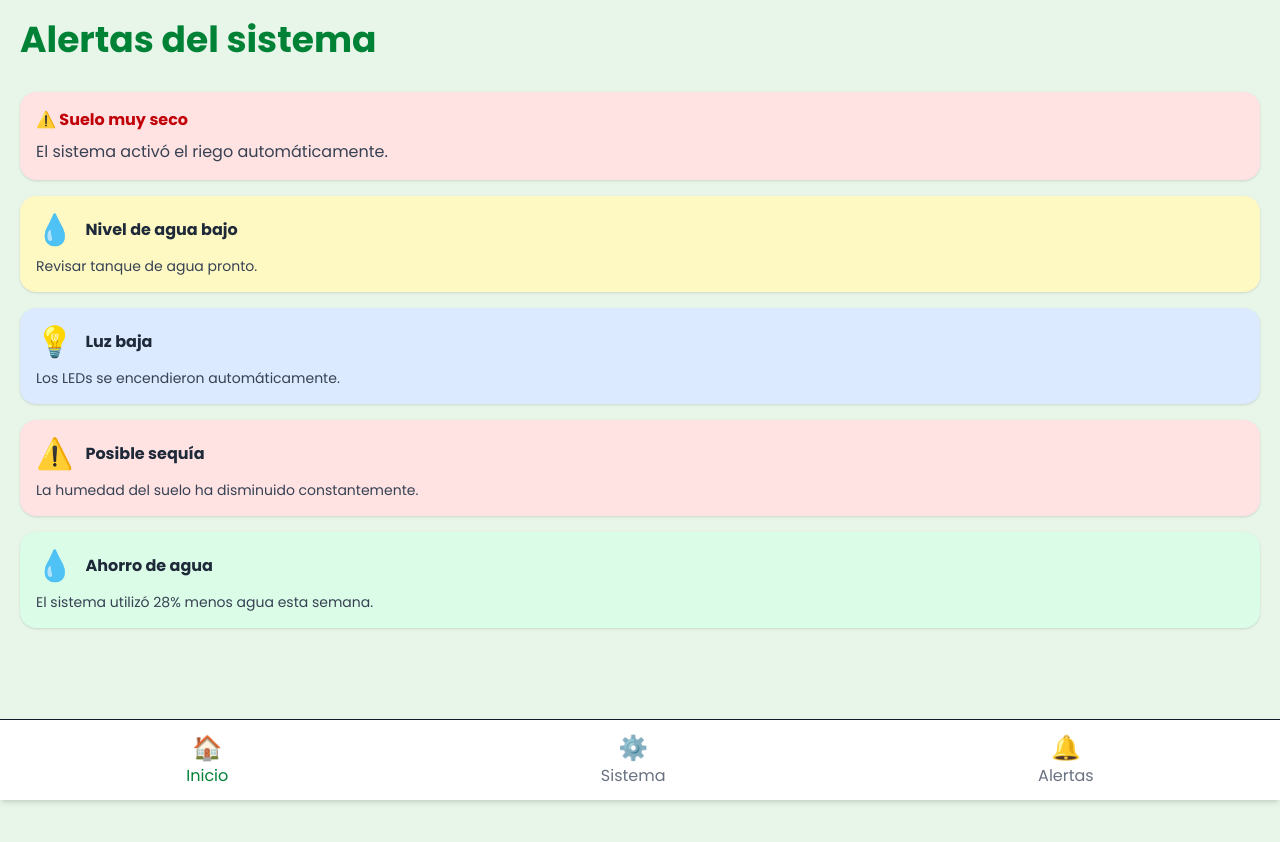
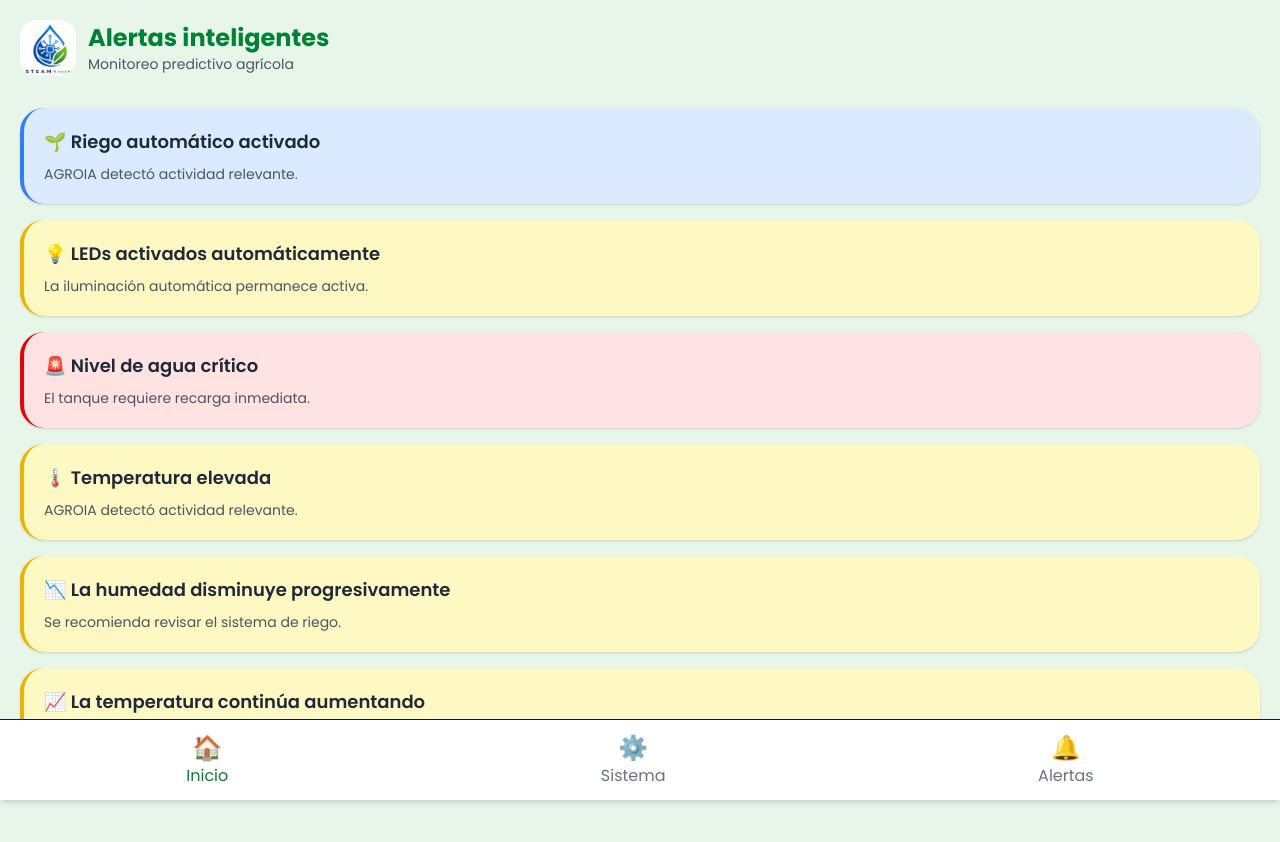
Before and after one commit to inversioneskevinmosquera-cmd/agroia-sucre, a Next.js app in the folder frontend/: page /alertas in a window 1280 px wide. Shown: the top 842 px of the page. Before the commit the page ends 800 px from the top, so only its background shows below. Built offline with nearby package versions, Linux system fonts and the light colour scheme.

Commit message:
Nueva arquitectura inteligente de AGROIA

```diff
--- a/frontend/app/alertas/page.tsx
+++ b/frontend/app/alertas/page.tsx
@@ -1,59 +1,111 @@
-import { sensorData } from "@/data/sensorData";
+import { evaluarSistema } from "@/lib/agroiaEngine";
 import BottomNav from "@/components/BottomNav";
-import AlertCard from "@/components/AlertCard";
+
 
 export default function AlertasPage() {
-  const sueloSeco = sensorData.humedad < 40;
+  const {
+    eventos,
+    sueloSeco,
+    luzBaja,
+    aguaCritica,
+    temperaturaAlta,
+  } = evaluarSistema();
   return (
     <main className="min-h-screen bg-[#e8f5e9] p-5 pb-24">
 
-      <h1 className="text-4xl font-bold text-green-700 mb-8">
-        Alertas del sistema
-      </h1>
+      <div className="flex items-center gap-3 mb-8">
+
+        <img
+          src="/logo.png"
+          alt="Logo"
+          className="w-14 h-14 rounded-2xl"
+        />
+
+        <div>
+
+          <h1 className="text-2xl font-bold text-green-700">
+            Alertas inteligentes
+          </h1>
+
+          <p className="text-sm text-gray-600">
+            Monitoreo predictivo agrícola
+          </p>
+
+        </div>
+
+      </div>
 
       <div className="space-y-4">
 
+        <div className="space-y-4">
 
-        {sueloSeco && (
-          <div className="bg-red-100 p-4 rounded-2xl shadow">
-            <h2 className="font-bold text-red-700">
-              ⚠️ Suelo muy seco
-            </h2>
+          {
+            eventos.length > 0 ? (
 
-            <p className="text-gray-700 mt-2">
-              El sistema activó el riego automáticamente.
-            </p>
-          </div>
-        )}
+              eventos.map((evento, index) => (
 
+                <div
+                  key={index}
+                  className={`rounded-3xl p-5 shadow-sm border-l-4
 
-        <AlertCard
-          titulo="Nivel de agua bajo"
-          mensaje="Revisar tanque de agua pronto."
-          color="bg-yellow-100"
-          icono="💧"
-        />
+    ${evento.tipo === "critico"
+                      ? "bg-red-100 border-red-600"
 
-        <AlertCard
-          titulo="Luz baja"
-          mensaje="Los LEDs se encendieron automáticamente."
-          color="bg-blue-100"
-          icono="💡"
-        />
+                      : evento.tipo === "advertencia"
+                        ? "bg-yellow-100 border-yellow-500"
 
-        <AlertCard
-          titulo="Posible sequía"
-          mensaje="La humedad del suelo ha disminuido constantemente."
-          color="bg-red-100"
-          icono="⚠️"
-        />
+                        : "bg-blue-100 border-blue-500"
+                    }
 
-        <AlertCard
-          titulo="Ahorro de agua"
-          mensaje="El sistema utilizó 28% menos agua esta semana."
-          color="bg-green-100"
-          icono="💧"
-        />
+  `}
+                >
+
+                  <h2 className="text-lg font-semibold text-gray-800">
+                    {evento.mensaje}
+                  </h2>
+
+                  <p className="text-gray-600 text-sm mt-2">
+
+                    {
+                      evento.mensaje.includes("humedad")
+                        ? "Se recomienda revisar el sistema de riego."
+
+                        : evento.mensaje.includes("temperatura")
+                          ? "El cultivo presenta aumento térmico progresivo."
+
+                          : evento.mensaje.includes("agua")
+                            ? "El tanque requiere recarga inmediata."
+
+                            : evento.mensaje.includes("LED")
+                              ? "La iluminación automática permanece activa."
+
+                              : "AGROIA detectó actividad relevante."
+                    }
+
+                  </p>
+
+                </div>
+
+              ))
+
+            ) : (
+
+              <div className="bg-green-100 rounded-3xl p-5 shadow-sm">
+
+                <h2 className="text-lg font-semibold text-green-800">
+                  Sistema estable
+                </h2>
+
+                <p className="text-green-700 mt-2">
+                  No se detectan riesgos importantes.
+                </p>
+
+              </div>
+
+            )
+          }
+
+        </div>
 
       </div>
 
--- a/frontend/app/page.tsx
+++ b/frontend/app/page.tsx
@@ -1,3 +1,4 @@
+import { evaluarSistema } from "@/lib/agroiaEngine";
 import { sensorData } from "@/data/sensorData";
 import BottomNav from "@/components/BottomNav";
 import Header from "@/components/Header";
@@ -5,31 +6,14 @@ import SensorCard from "@/components/SensorCard";
 import StatusCard from "@/components/StatusCard";
 
 export default function Home() {
-  const luzBaja = sensorData.luz < 30;
-  const estadoLuz = luzBaja ? "Baja" : "Normal";
-  const ledsActivos = luzBaja;
-  const sueloSeco = sensorData.humedad < 40;
-
-  const aguaBaja = sensorData.agua < 20;
-  let estadoTitulo = "SISTEMA ESTABLE";
-  let estadoMensaje = "Todo funcionando correctamente";
-
-  if (aguaBaja) {
-    estadoTitulo = "TANQUE CRÍTICO";
-    estadoMensaje = "Revisar nivel de agua inmediatamente";
-  }
-
-  else if (sueloSeco) {
-    estadoTitulo = "RIEGO ACTIVADO";
-    estadoMensaje = "El sistema activó el riego automático";
-  }
-
-  else if (luzBaja) {
-    estadoTitulo = "ILUMINACIÓN AUTOMÁTICA";
-    estadoMensaje = "LEDs activados automáticamente";
-  }
-
-  const riegoBloqueado = aguaBaja;
+  const {
+    sueloSeco,
+    luzBaja,
+    aguaCritica,
+    temperaturaAlta,
+    estadoTitulo,
+    estadoMensaje,
+  } = evaluarSistema();
   return (
     <main className="min-h-screen bg-[#e8f5e9] flex flex-col items-center px-4 pt-4 pb-28">
 
@@ -41,7 +25,7 @@ export default function Home() {
         <div className="flex items-center gap-3">
 
           <div
-            className={`w-4 h-4 rounded-full ${aguaBaja
+            className={`w-4 h-4 rounded-full ${aguaCritica
               ? "bg-red-500"
               : sueloSeco
                 ? "bg-yellow-500"
--- a/frontend/app/sistema/page.tsx
+++ b/frontend/app/sistema/page.tsx
@@ -1,12 +1,19 @@
+import { evaluarSistema } from "@/lib/agroiaEngine";
 import BottomNav from "@/components/BottomNav";
 import SystemCard from "@/components/SystemCard";
 import { sensorData } from "@/data/sensorData";
 
 export default function SistemaPage() {
 
-  const sueloSeco = sensorData.humedad < 40;
-  const aguaBaja = sensorData.agua < 20;
-  const luzBaja = sensorData.luz < 30;
+  const {
+    sueloSeco,
+    luzBaja,
+    aguaCritica,
+    temperaturaAlta,
+    eventos,
+    estadoTitulo,
+    estadoMensaje,
+  } = evaluarSistema();
   return (
     <main className="min-h-screen bg-[#e8f5e9] p-4 pb-24">
 
@@ -30,45 +37,38 @@ export default function SistemaPage() {
         </div>
 
       </div>
+      <div className="bg-white rounded-3xl p-4 shadow-sm mb-6">
 
-      {/* Eventos activos */}
-
-      <div className="mb-6">
-
-        <h2 className="text-lg font-semibold text-gray-700 mb-3">
-          Eventos activos
+        <h2 className="text-lg font-semibold text-gray-800 mb-3">
+          Estado técnico
         </h2>
 
-        <div className="space-y-3">
+        <div className="space-y-2 text-sm text-gray-700">
 
-          {sueloSeco && (
-            <div className="bg-red-100 rounded-2xl p-4 shadow-sm">
-              🌱 Riego automático activado
-            </div>
-          )}
+          <div className="flex justify-between">
+            <span>Riego automático</span>
+            <span className={sueloSeco ? "text-green-600 font-semibold" : ""}>
+              {sueloSeco ? "Activo" : "En espera"}
+            </span>
+          </div>
 
-          {luzBaja && (
-            <div className="bg-yellow-100 rounded-2xl p-4 shadow-sm">
-              💡 LEDs activados automáticamente
-            </div>
-          )}
+          <div className="flex justify-between">
+            <span>Iluminación LED</span>
+            <span className={luzBaja ? "text-yellow-600 font-semibold" : ""}>
+              {luzBaja ? "Encendida" : "Apagada"}
+            </span>
+          </div>
 
-          {aguaBaja && (
-            <div className="bg-blue-100 rounded-2xl p-4 shadow-sm">
-              🚨 Nivel de agua crítico
-            </div>
-          )}
-
-          {!sueloSeco && !luzBaja && !aguaBaja && (
-            <div className="bg-green-100 rounded-2xl p-4 shadow-sm">
-              ✅ No hay eventos críticos
-            </div>
-          )}
+          <div className="flex justify-between">
+            <span>Tanque de agua</span>
+            <span className={aguaCritica ? "text-red-600 font-semibold" : ""}>
+              {aguaCritica ? "Crítico" : "Normal"}
+            </span>
+          </div>
 
         </div>
 
       </div>
-
 
       {/* Grid */}
       <div className="grid grid-cols-2 gap-4">
@@ -107,7 +107,7 @@ export default function SistemaPage() {
           titulo="Agua"
           valor={`${sensorData.agua}%`}
           descripcion={
-            aguaBaja
+            aguaCritica
               ? "Nivel crítico"
               : "Nivel suficiente"
           }
--- /dev/null
+++ b/frontend/data/sensorHistory.ts
@@ -0,0 +1,33 @@
+export const sensorHistory = [
+    {
+        hora: "08:00",
+        humedad: 70,
+        luz: 80,
+        temperatura: 24,
+        agua: 90,
+    },
+
+    {
+        hora: "10:00",
+        humedad: 60,
+        luz: 65,
+        temperatura: 28,
+        agua: 85,
+    },
+
+    {
+        hora: "12:00",
+        humedad: 45,
+        luz: 40,
+        temperatura: 32,
+        agua: 78,
+    },
+
+    {
+        hora: "14:00",
+        humedad: 30,
+        luz: 20,
+        temperatura: 38,
+        agua: 60,
+    },
+];
--- /dev/null
+++ b/frontend/lib/agroiaEngine.ts
@@ -0,0 +1,103 @@
+import { sensorData } from "@/data/sensorData";
+import { sensorHistory } from "@/data/sensorHistory";
+
+export function evaluarSistema() {
+
+    // Evaluaciones principales
+    const sueloSeco = sensorData.humedad < 40;
+    const luzBaja = sensorData.luz < 30;
+    const aguaCritica = sensorData.agua < 20;
+    const temperaturaAlta = sensorData.temperatura > 35;
+
+    // Eventos activos
+    const eventos = [];
+    // Últimos registros históricos
+    const ultimoRegistro =
+        sensorHistory[sensorHistory.length - 1];
+
+    const registroAnterior =
+        sensorHistory[sensorHistory.length - 2];
+
+    // Tendencias inteligentes
+    const humedadDisminuyendo =
+        registroAnterior &&
+        ultimoRegistro.humedad < registroAnterior.humedad;
+
+    const temperaturaSubiendo =
+        registroAnterior &&
+        ultimoRegistro.temperatura > registroAnterior.temperatura;
+
+    if (sueloSeco) {
+        eventos.push({
+            mensaje: "🌱 Riego automático activado",
+            tipo: "info",
+        });
+    }
+
+    if (luzBaja) {
+        eventos.push({
+            mensaje: "💡 LEDs activados automáticamente",
+            tipo: "advertencia",
+        });
+    }
+
+    if (aguaCritica) {
+        eventos.push({
+            mensaje: "🚨 Nivel de agua crítico",
+            tipo: "critico",
+        });
+    }
+
+    if (temperaturaAlta) {
+        eventos.push({
+            mensaje: "🌡️ Temperatura elevada",
+            tipo: "advertencia",
+        });
+    }
+
+    // Estado principal
+    let estadoTitulo = "SISTEMA ESTABLE";
+    let estadoMensaje = "Todo funcionando correctamente";
+
+    if (aguaCritica) {
+        estadoTitulo = "🚨 TANQUE CRÍTICO";
+        estadoMensaje = "Revisar nivel de agua inmediatamente";
+    }
+
+    else if (sueloSeco) {
+        estadoTitulo = "🌱 RIEGO AUTOMÁTICO";
+        estadoMensaje = "Humedad baja detectada";
+    }
+
+    else if (luzBaja) {
+        estadoTitulo = "💡 ILUMINACIÓN AUTOMÁTICA";
+        estadoMensaje = "LEDs activados automáticamente";
+    }
+
+    else if (temperaturaAlta) {
+        estadoTitulo = "🌡️ TEMPERATURA ELEVADA";
+        estadoMensaje = "Temperatura superior a lo recomendado";
+    }
+    if (humedadDisminuyendo) {
+        eventos.push({
+            mensaje: "📉 La humedad disminuye progresivamente",
+            tipo: "advertencia",
+        });
+    }
+
+    if (temperaturaSubiendo) {
+        eventos.push({
+            mensaje: "📈 La temperatura continúa aumentando",
+            tipo: "advertencia",
+        });
+    }
+    return {
+        sueloSeco,
+        luzBaja,
+        aguaCritica,
+        temperaturaAlta,
+        eventos,
+        estadoTitulo,
+        estadoMensaje,
+    };
+}
--- a/frontend/next.config.ts
+++ b/frontend/next.config.ts
@@ -1,7 +1,7 @@
 import type { NextConfig } from "next";
 
 const nextConfig: NextConfig = {
-  allowedDevOrigins: ["192.168.101.3"],
+  allowedDevOrigins: ["192.168.101.18"],
 };
 
 export default nextConfig;
```
Also changed, not shown: frontend/data/sensorData.ts (+6 -6 lines).
